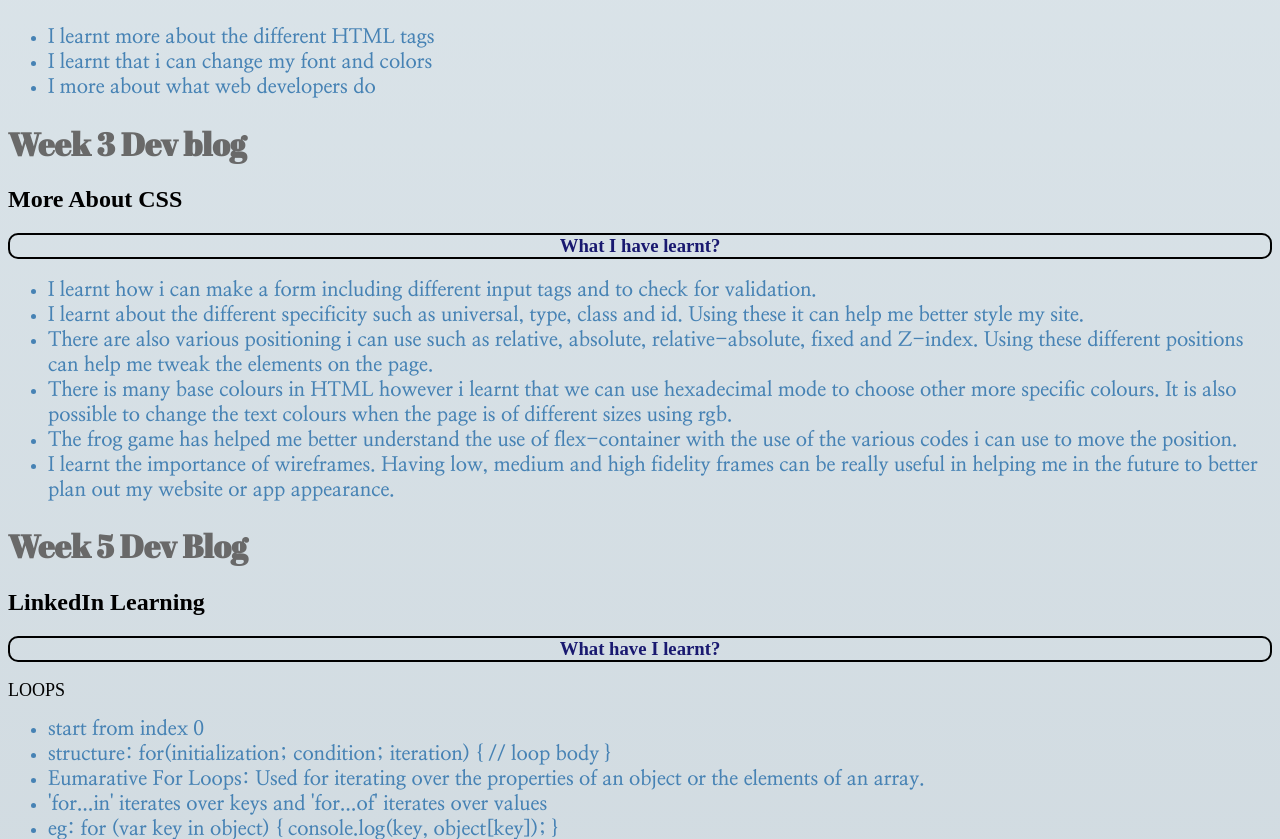
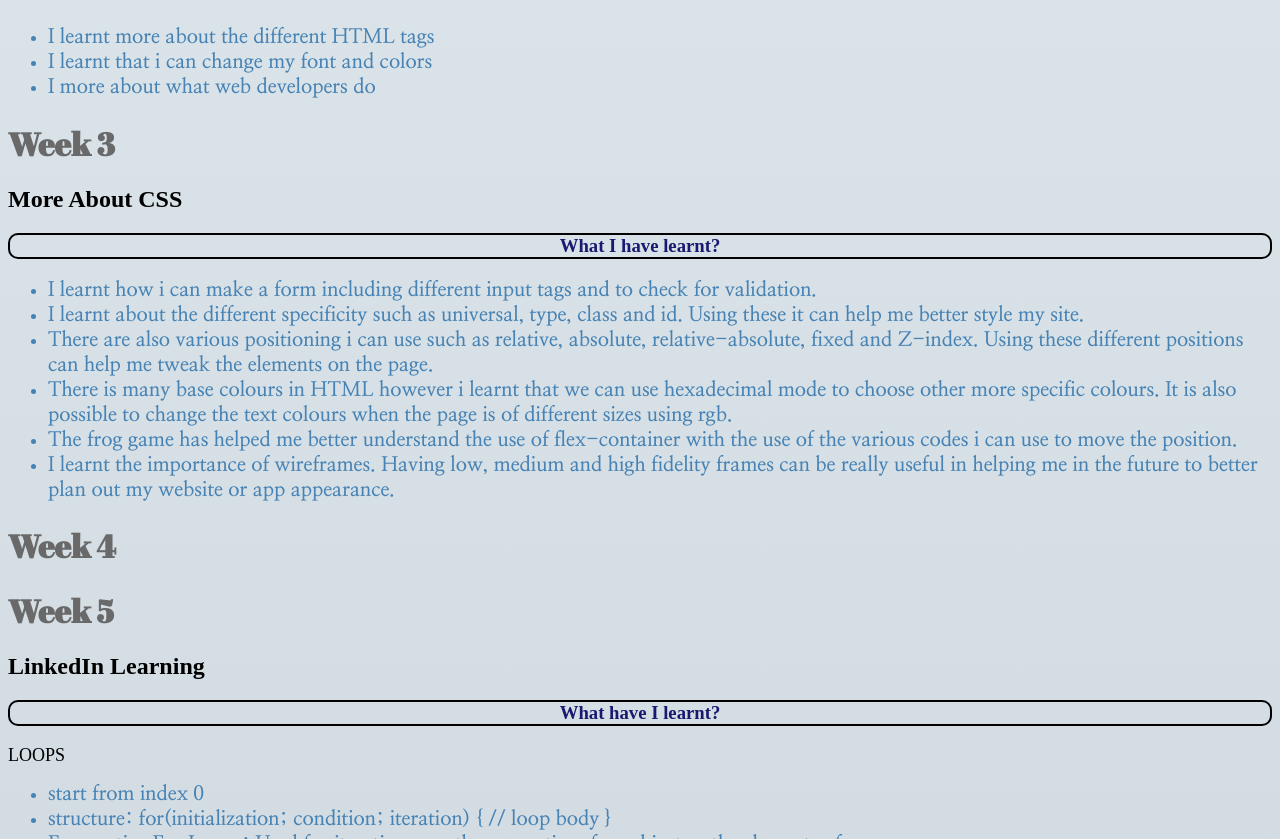
Before and after one commit to snoopybunz/WDBlog, a plain HTML site: page index.html in a window 1280 px wide. Shown: the part 1000-1839 px from the top of the page. Drawn offline with Linux system fonts and the light colour scheme.

Commit message:
wk 5 update

```diff
--- a/index.html
+++ b/index.html
@@ -22,7 +22,7 @@
                 <li><a href="#">Week 3</a></li>
             </ul>
         </nav>
-        <h1>Week 1 Dev Blog</h1>
+        <h1>Week 1</h1>
         <h2>Introduction To HTML & CSS</h2>
         <h3>What I have learnt?</h3>
 
@@ -35,7 +35,7 @@
             <li>I learnt that i can change my font and colors </li>
             <li>I more about what web developers do</li>
         </ul>
-        <h1>Week 3 Dev blog</h1>
+        <h1>Week 3</h1>
 
         <h2>More About CSS</h2>
         <h3>What I have learnt?</h3>
@@ -48,7 +48,8 @@
                 <li>I learnt the importance of wireframes. Having low, medium and high fidelity frames can be really useful in helping me in the future to better plan out my website or app appearance.</li>
             </ul>
 
-        <h1>Week 5 Dev Blog</h1>
+        <h1>Week 4</h1>
+        <h1>Week 5</h1>
 
         <h2>LinkedIn Learning</h2>
         <h3>What have I learnt?</h3>
```
